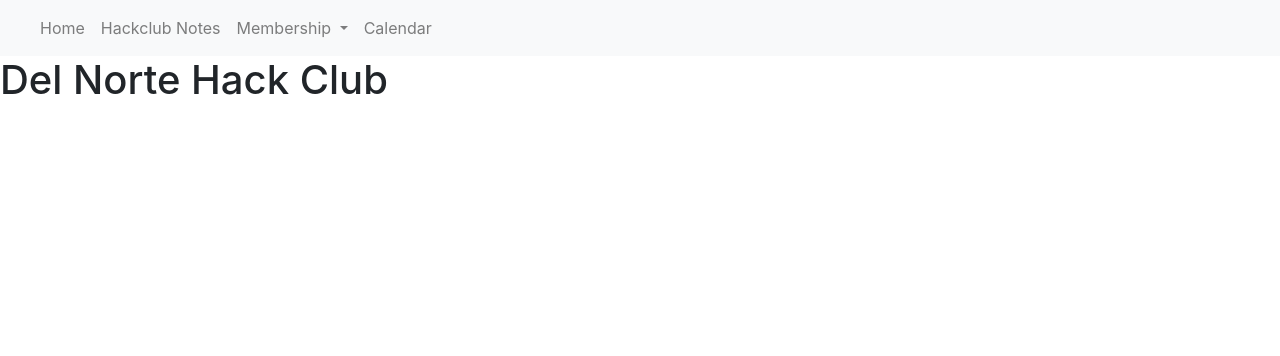
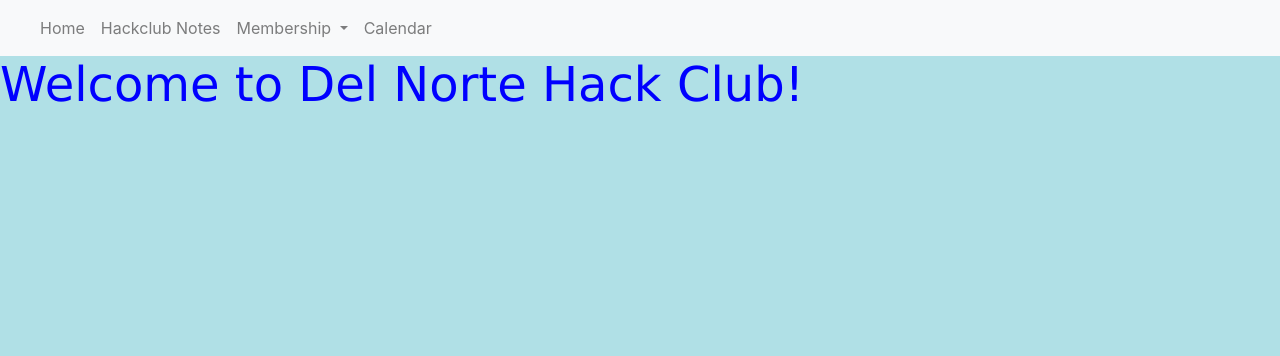
Before and after one commit to KoolKidKai/Siuuuu, a Flask app: page / in a window 1280 px wide. Shown: the top 356 px of the page. Run offline with Flask 2, Linux system fonts and the light colour scheme; some libraries are stand-ins or nearby versions.

Commit message:
css stuff home page

```diff
--- a/templates/index.html
+++ b/templates/index.html
@@ -4,5 +4,21 @@
 <!-- Setting up variables to customize "project" details to be specific to index page -->
 {% set project = "Hack Club" %}
 {% set overview = "https://github.com/KoolKidKai/Siuuuu" %}
+<style>
+    body {
+        background-color: powderblue;
+        margin-bottom: 0px;
 
-<h1> Del Norte Hack Club</h1>
+    }
+    h1 {
+        color: blue;
+        font-family: verdana;
+        font-size: 300%;
+    }
+    p {
+        color: red;
+        font-family: courier;
+        font-size: 160%;
+    }
+</style>
+<h1> Welcome to Del Norte Hack Club!</h1>
```
Also changed, not shown: 1 other file.
